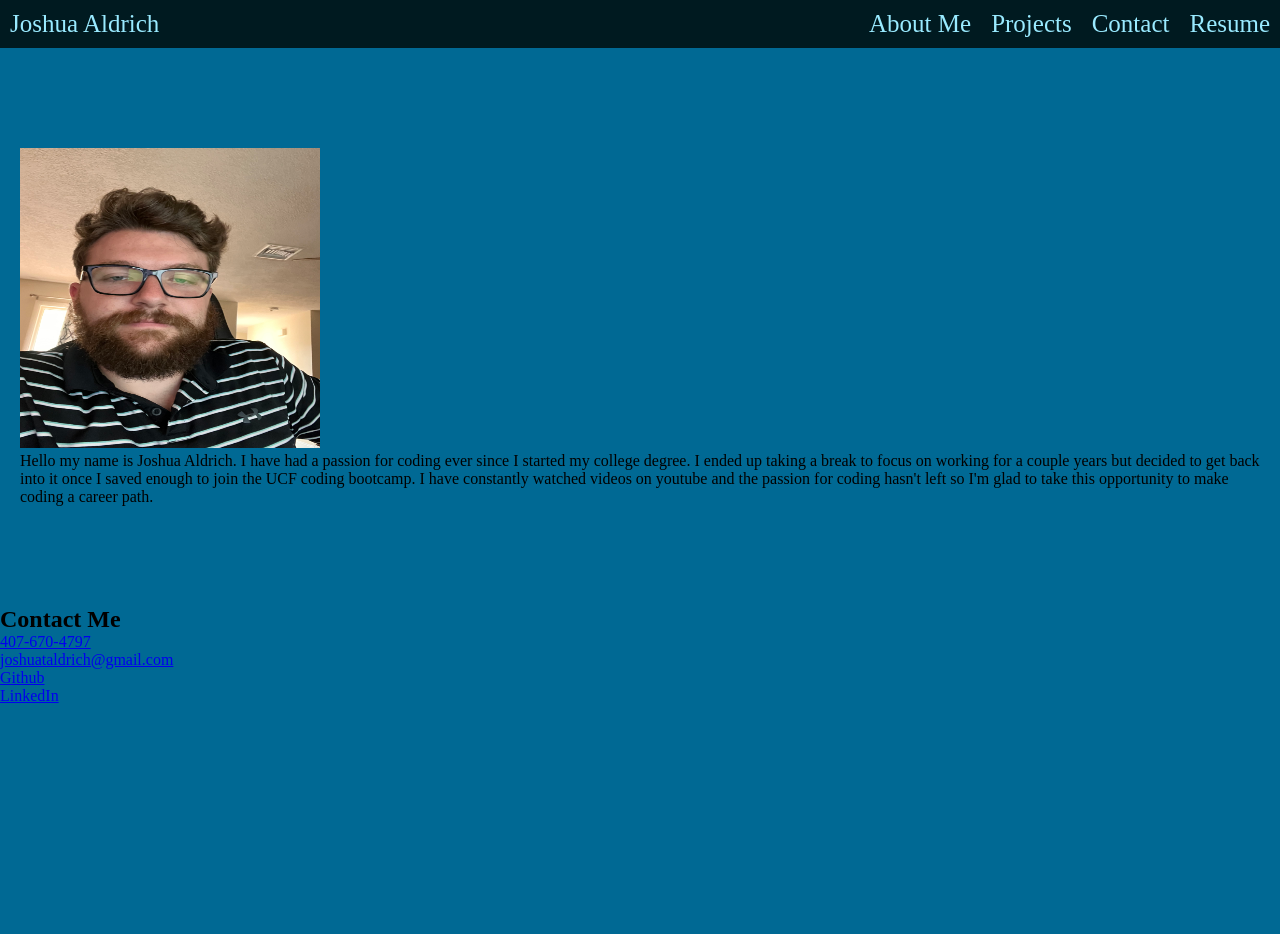
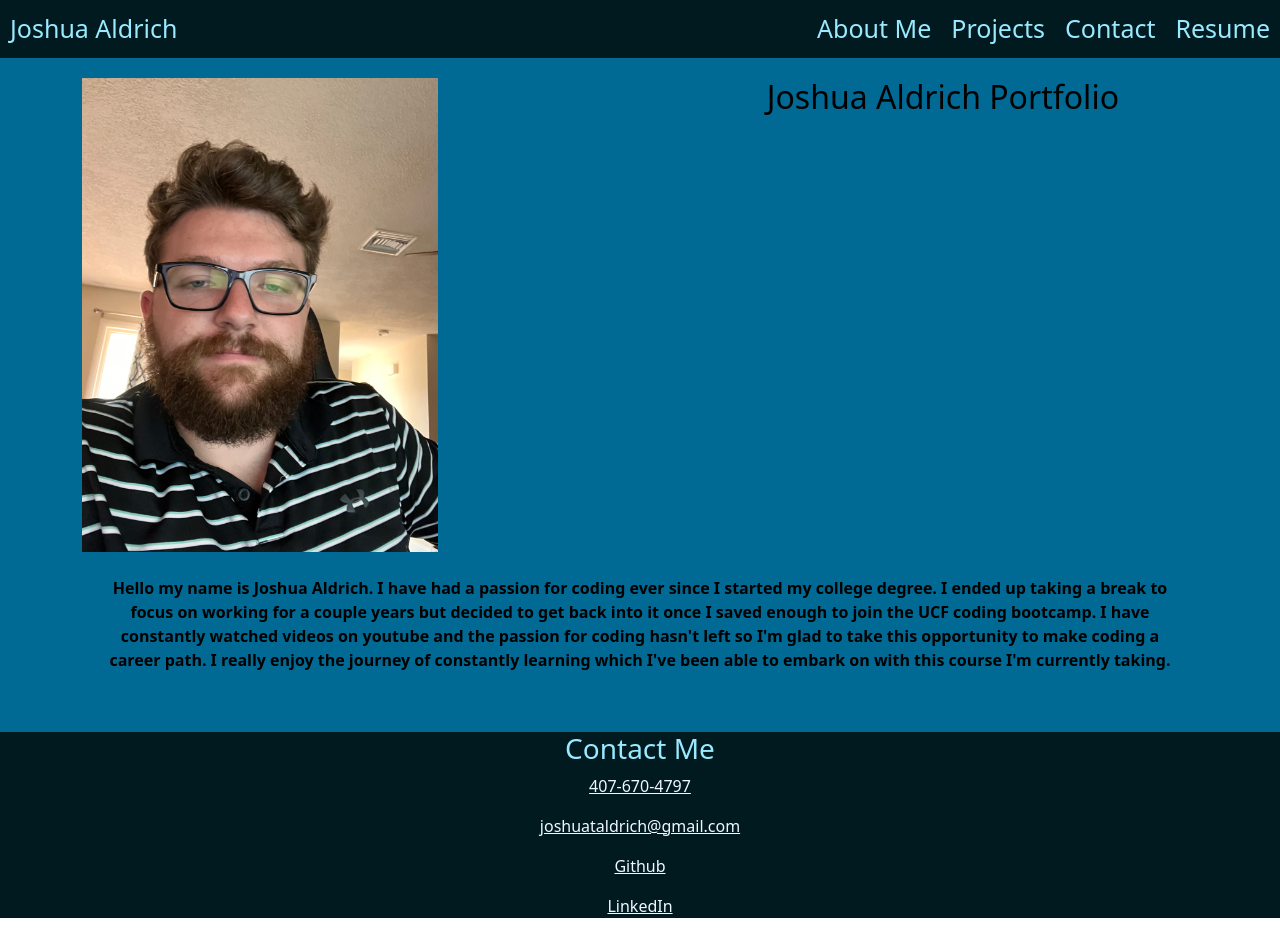
Before and after one commit to JoshuaAldrich/react-portfolio, a JavaScript app: page / in a window 1280 px wide. Before the commit the page ends 800 px from the top, so only its background shows below. Built offline with nearby package versions, Linux system fonts and the light colour scheme.

Commit message:
final changes made to portfolio including bootstrap

```diff
--- a/package.json
+++ b/package.json
@@ -35,5 +35,6 @@
       "last 1 firefox version",
       "last 1 safari version"
     ]
-  }
+  },
+  "devDependencies": {}
 }
--- a/src/components/About.js
+++ b/src/components/About.js
@@ -1,20 +1,26 @@
-import classes from "../styles/about.module.css";
 import profilePic from "../images/ProfilePicture.jpg";
 
 const About = () => {
   return (
-    <div className={classes.about}>
-      <div>
-        <img src={profilePic} alt="Hello, I'm Josh" />
+    <div className="container">
+      <div className="row text-center">
+        <img
+          src={profilePic}
+          alt="Hello, I'm Josh"
+          className="col-4 img-fluid max-width: 50% height:auto"
+        />
+        <h2 className="col-7 mx-3 text-end">Joshua Aldrich Portfolio</h2>
+        <p className="fw-semibold p-4">
+          Hello my name is Joshua Aldrich. I have had a passion for coding ever
+          since I started my college degree. I ended up taking a break to focus
+          on working for a couple years but decided to get back into it once I
+          saved enough to join the UCF coding bootcamp. I have constantly
+          watched videos on youtube and the passion for coding hasn't left so
+          I'm glad to take this opportunity to make coding a career path. I
+          really enjoy the journey of constantly learning which I've been able
+          to embark on with this course I'm currently taking.
+        </p>
       </div>
-      <p>
-        Hello my name is Joshua Aldrich. I have had a passion for coding ever
-        since I started my college degree. I ended up taking a break to focus on
-        working for a couple years but decided to get back into it once I saved
-        enough to join the UCF coding bootcamp. I have constantly watched videos
-        on youtube and the passion for coding hasn't left so I'm glad to take
-        this opportunity to make coding a career path.
-      </p>
     </div>
   );
 };
--- a/src/components/App.js
+++ b/src/components/App.js
@@ -1,6 +1,5 @@
 import Nav from "./Nav";
 import About from "./About";
-import Home from "./Home";
 import Projects from "./Projects";
 import Resume from "./Resume";
 import Contact from "./Contact";
@@ -20,11 +19,11 @@ const App = () => {
           <Route path="/resume" element={<Resume />} />
         </Routes>
       </div>
-      <article id="contact" class="contact-me">
-        <div class="container">
-          <h2>Contact Me</h2>
+      <article>
+        <div className="mx-auto text-center">
+          <h3 className="fs-3">Contact Me</h3>
 
-          <div class="contactme">
+          <div className="fs-6 text-decoration-none">
             <p>
               <a href="tel:407.670.4797">407-670-4797</a>
             </p>
--- a/src/components/Contact.js
+++ b/src/components/Contact.js
@@ -3,13 +3,17 @@ import classes from "../styles/contact.module.css";
 function Contact() {
   return (
     <div>
+      <h3 className="fs-3">Contact Form:</h3>
       <form className={classes.form}>
-        <label>Name</label>
+        <label>Name:</label>
         <input />
         <label>Email Address:</label>
         <input />
-        <label>Message</label>
+        <label>Message:</label>
         <textarea rows={10}></textarea>
+        <button type="button" class="btn btn-secondary">
+          Submit Form
+        </button>
       </form>
     </div>
   );
--- a/src/components/Home.js
+++ b/src/components/Home.js
@@ -1,5 +1,3 @@
-import classes from "../styles/home.module.css";
-
 function Home() {
   return <div>Home</div>;
 }
--- a/src/components/Projects.js
+++ b/src/components/Projects.js
@@ -1,10 +1,10 @@
 import classes from "../styles/projects.module.css";
-import profilePic from "../images/ProfilePicture.jpg";
 import reactImg from "../images/React.jpg";
 import horiseonImg from "../images/horiseon.png";
 import runbuddyImg from "../images/runbuddy.PNG";
-import brainyIMG from "../images/UpdatedHome.png";
+import brainyImg from "../images/UpdatedHome.png";
 import gameroomImg from "../images/theGameRoom.png";
+import ddtenImg from "../images/ddten.png";
 
 function Projects() {
   const projects = [
@@ -29,7 +29,7 @@ function Projects() {
     {
       name: "Brainy Recipes",
       description: "Find Recipes based on ingredients",
-      image: brainyIMG,
+      image: brainyImg,
       link: "https://github.com/JoshuaAldrich/brainy-badgers-JA",
     },
     {
@@ -38,9 +38,17 @@ function Projects() {
       image: gameroomImg,
       link: "https://github.com/JoshuaAldrich/The-Game-Room",
     },
+    {
+      name: "Coming Soon",
+      description: "Interactive Webpage for current employer",
+      image: ddtenImg,
+      link: "https://www.constructionjournal.com/companies/details/pages/DDTEN-LLC-1163821.html",
+    },
   ];
 
   return (
+    <>
+      <h2 className="text-center p-3">Projects</h2>
       <div className={classes.projects}>
         {projects.map((project) => {
           return (
@@ -54,6 +62,7 @@ function Projects() {
           );
         })}
       </div>
+    </>
   );
 }
 
--- a/src/components/Resume.js
+++ b/src/components/Resume.js
@@ -1,7 +1,27 @@
-import classes from "../styles/resume.module.css";
-
 function Resume() {
-  return <div>Resume</div>;
+  return (
+    <div>
+      <h1>Resume</h1>
+      <p>Download my resume</p>
+      <h4>Front-end Proficiencies</h4>
+      <ul>
+        <li>HTML</li>
+        <li>CSS</li>
+        <li>JavaScript</li>
+        <li>JQuery</li>
+        <li>responsive design</li>
+        <li>React</li>
+        <li>Bootstrap</li>
+      </ul>
+      <h4>Back-end Proficiencies</h4>
+      <ul>
+        <li>APIs</li>
+        <li>Node</li>
+        <li>Express</li>
+        <li>MySQL, Sequelize</li>
+      </ul>
+    </div>
+  );
 }
 
 export default Resume;
--- a/src/index.js
+++ b/src/index.js
@@ -2,6 +2,11 @@ import { createRoot } from "react-dom/client";
 import App from "./components/App";
 import { BrowserRouter } from "react-router-dom";
 import "./style.css";
+
+// Bootstrap CSS
+import "bootstrap/dist/css/bootstrap.min.css";
+// Bootstrap Bundle JS
+import "bootstrap/dist/js/bootstrap.bundle.min";
 
 const container = document.getElementById("root");
 const root = createRoot(container);
--- a/src/style.css
+++ b/src/style.css
@@ -1,12 +1,22 @@
-body {
+* {
+  margin: 0;
+  padding: 0;
+  color: black;
+}
+
+.pageContainer {
+  padding: 20px 20px;
   background-color: #006994;
 }
 
-* {
-  margin: 0;
-  padding: 0;
+article {
+  background-color: #001a20;
 }
 
-.pageContainer {
-  padding: 100px 20px;
+article h3 {
+  color: #99eaff;
 }
+
+article a {
+  color: aliceblue;
+}
--- a/src/styles/about.module.css
+++ b/src/styles/about.module.css
@@ -1,4 +1,5 @@
 .about img {
+  align-items: center;
   width: 300px;
   height: 300px;
 }
```
Also changed, not shown: src/styles/home.module.css (deleted), src/styles/resume.module.css (deleted), 1 other file (tests, documents, lock files or other folders). Lines whose indentation alone changed are shown as unchanged.
